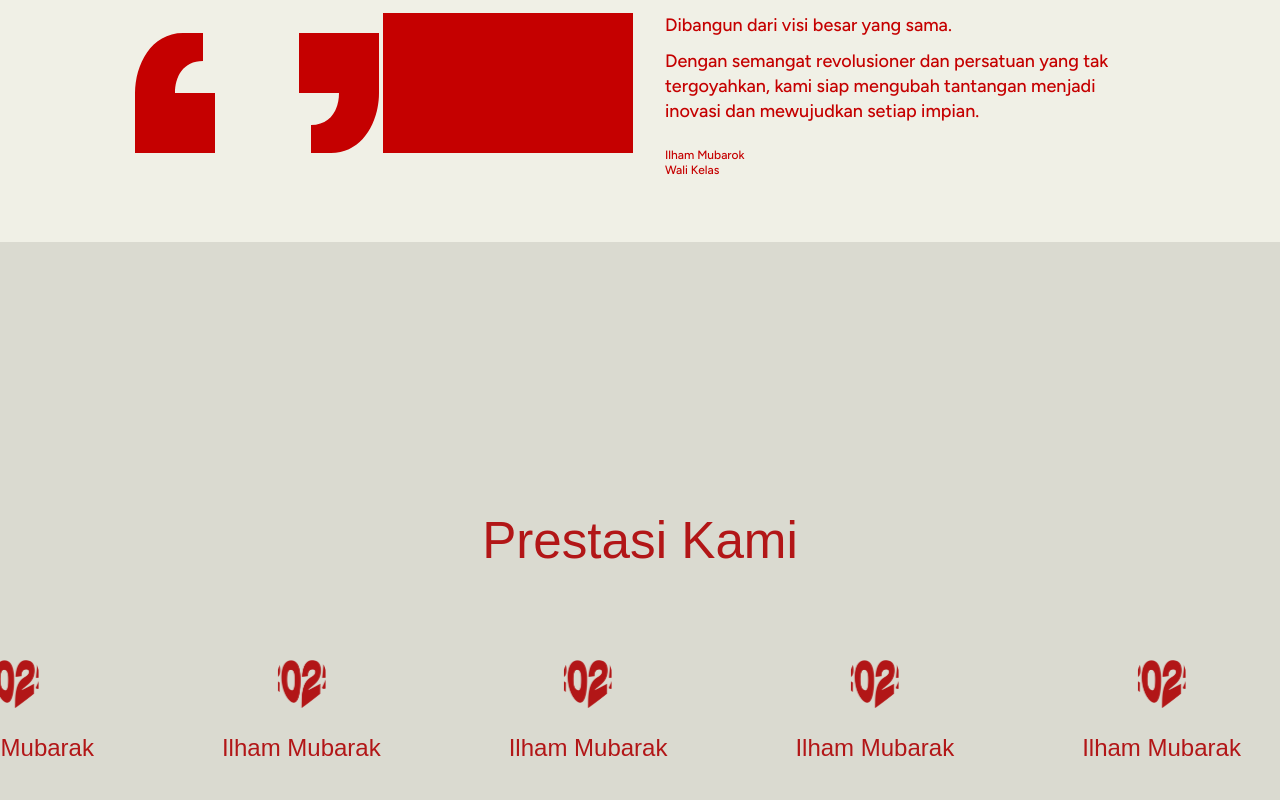
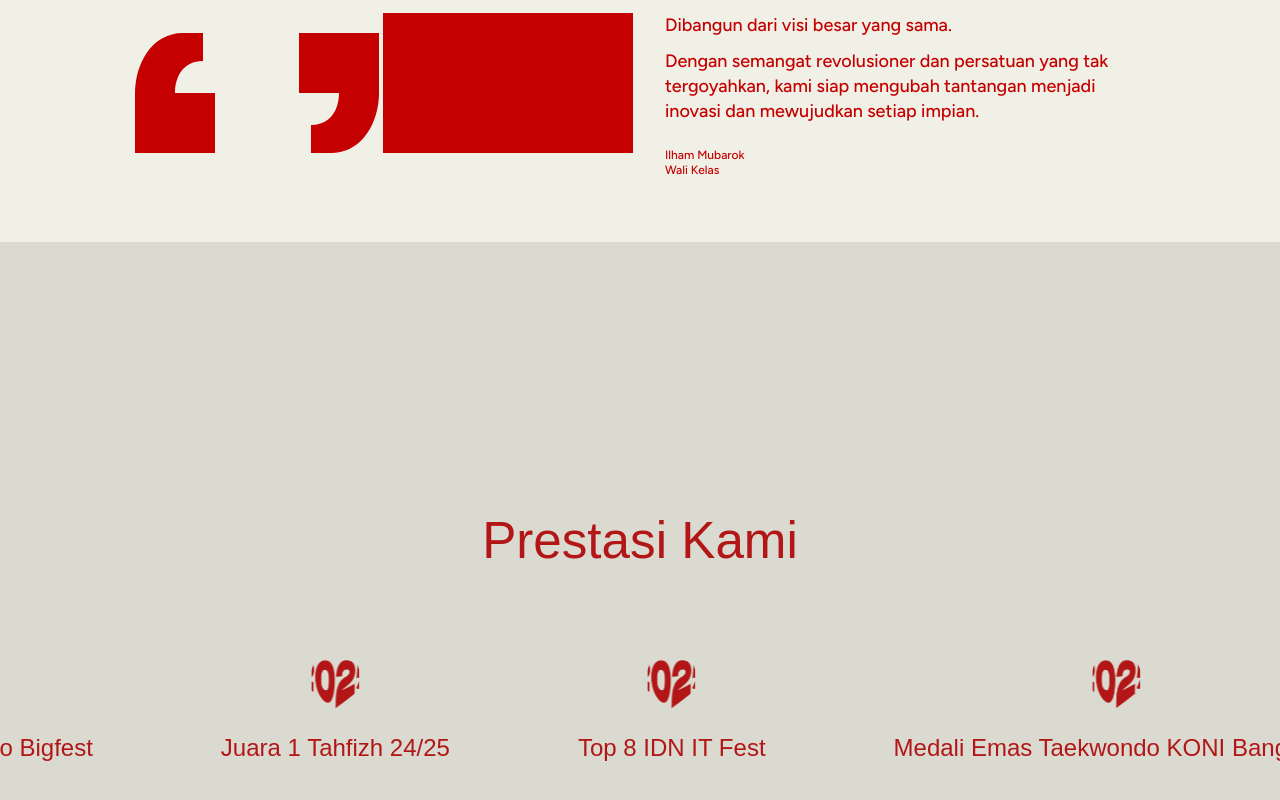
Before and after one commit to MuhamadIlhamMubarrok/landingpage-10b, a React (Vite) app: page / in a window 1280 px wide. Shown: the part 2179-2979 px from the top of the page. Built offline with nearby package versions, Linux system fonts and the light colour scheme; a web font is replaced by a local one.

Commit message:
Propre update (ongoing)

```diff
--- a/src/components/ProjekPrestasi/Propre.jsx
+++ b/src/components/ProjekPrestasi/Propre.jsx
@@ -12,11 +12,11 @@ import img7 from "../../assets/2025.png"
 export default function Propre() {
 
   const items = [
-   { img: img1, name: "Juara 3 Tahfizh 2022/2023" },
-   { img: img2, name: "Ilham Mubarak" },
-   { img: img3, name: "Ilham Mubarak" },
-   { img: img4, name: "Ilham Mubarak" },
-   { img: img5, name: "Ilham Mubarak" },
+   { img: img1, name: "Juara 3 Tahfizh 22/23" },
+   { img: img2, name: "Medali Emas Taekwondo Bigfest" },
+   { img: img3, name: "Juara 1 Tahfizh 24/25" },
+   { img: img4, name: "Top 8 IDN IT Fest" },
+   { img: img5, name: "Medali Emas Taekwondo KONI Bang Taja" },
    { img: img6, name: "Ilham Mubarak" },
    { img: img7, name: "Ilham Mubarak" },
   ]
```
